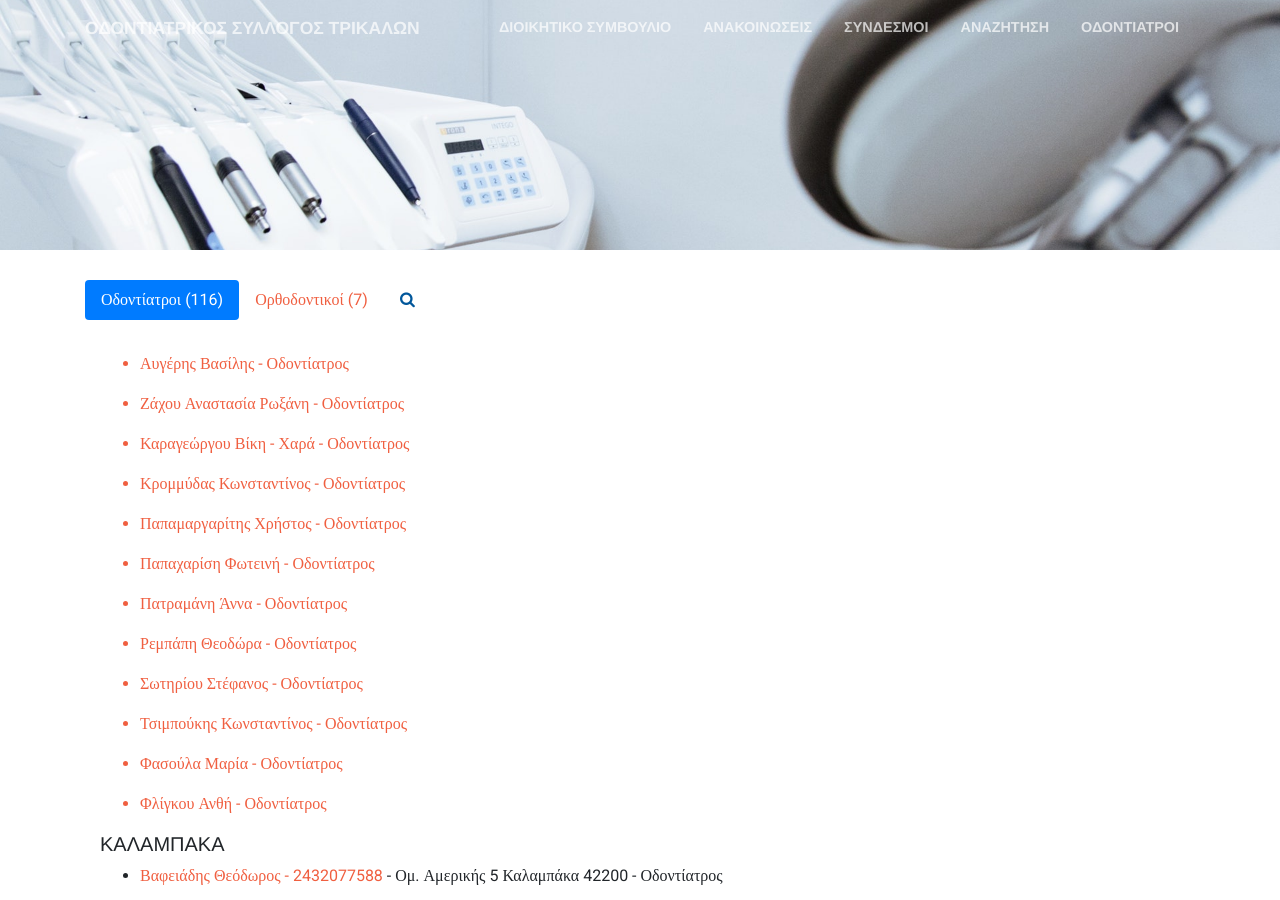
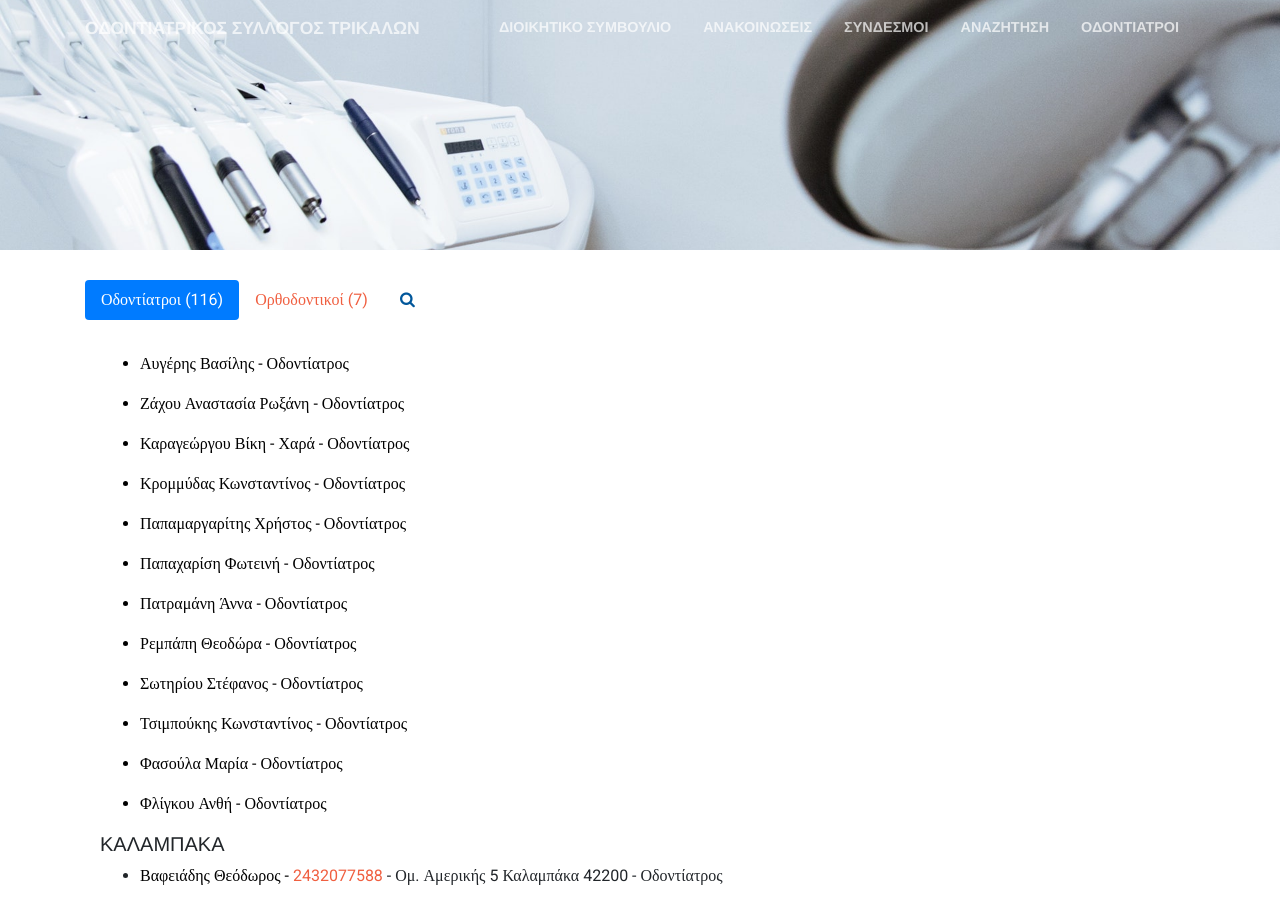
Before and after one commit to Tomak123456/tesy, a Jekyll site: the page built from pages/searchmemb.md, in a window 1280 px wide and 900 px high. Built offline with Jekyll 4.4.1, drawn with Linux system fonts in a browser that asks for light colours.

Commit message:
Update searchmemb.md

```diff
--- a/pages/searchmemb.md
+++ b/pages/searchmemb.md
@@ -37,7 +37,7 @@ permalink: /οδοντιατροι-ορθοδοντικοι/τρικαλων/
       {% for group in items_grouped %}
     <h5>{{group.name}}</h5>
         {% for item in group.items %}
-        <ul><a href="{{item.url}}">
+        <ul><a href="{{item.url}}" style="color: black;">
             <li>{{item.dentistname}} {% if item.dentistmobile != null and item.dentistmobile != empty %}- <a href="tel:{{item.dentistmobile}}">{{item.dentistmobile}}</a>{% endif %} {% if item.dentistaddress != null and item.dentistaddress != empty %}- {{item.dentistaddress}}{% endif %}{% if item.dentistspecialty != null and item.dentistspecialty != empty %} - {{item.dentistspecialty}}{% endif %}</li></a>
         </ul>
         {% endfor %}
```
